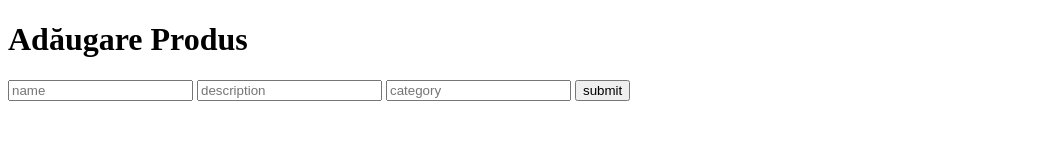
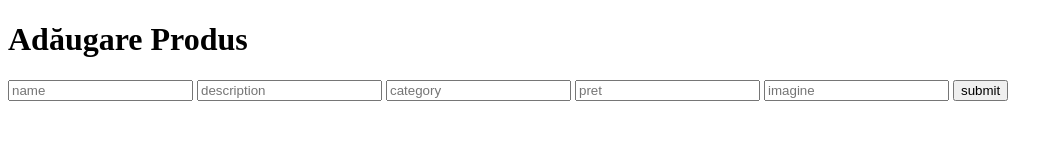
Before and after one commit to asko310/Vercel-host, a website: page index.html in a window 1280 px wide. Shown: the whole page, without its empty margins (0-1063 px from the left). Drawn offline with Linux system fonts and the light colour scheme.

Commit message:
Update index.html

```diff
--- a/index.html
+++ b/index.html
@@ -11,6 +11,8 @@
     <input name = "name" type="text" placeholder="name">
     <input name = "description" type="text" placeholder="description">
     <input name = "category" type="text" placeholder="category">
+    <input name = "price" type="number" placeholder="pret">
+    <input name = "imagine" type="text" placeholder="imagine">
     <button type="submit">submit</button>
 </form>
 
```
